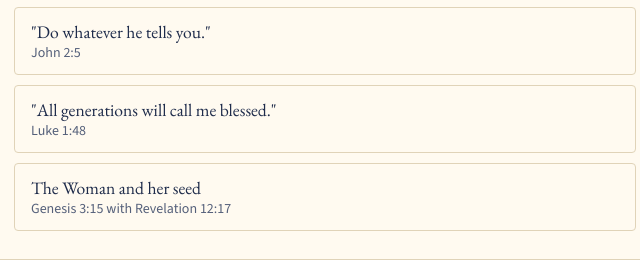
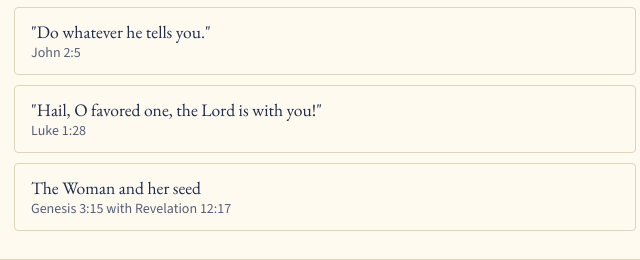
Before and after one commit to libertatempax/ismaryyourmother, a plain HTML site: page index.html in a window 1280 px wide. Shown: the part 3431-3691 px from the top of the page, 315-955 px from the left. Drawn offline with nearby package versions, Linux system fonts and the light colour scheme.

Commit message:
Third test option: Luke 1:28
Co-Authored-By: Claude Opus 5.5 <noreply@anthropic.com>
Claude-Session: https://claude.ai/code/session_01DqxJtWHEaHXYJyy4YtAwfB

```diff
--- a/index.html
+++ b/index.html
@@ -290,7 +290,7 @@ footer a { color: var(--ink); text-decoration: none; } footer a:hover { color: v
       <div class="opts" role="group" aria-label="Choose a passage">
         <button class="opt" type="button" data-k="a">"Behold, your mother!" <span>John 19:27</span></button>
         <button class="opt" type="button" data-k="b">"Do whatever he tells you." <span>John 2:5</span></button>
-        <button class="opt" type="button" data-k="c">"All generations will call me blessed." <span>Luke 1:48</span></button>
+        <button class="opt" type="button" data-k="c">"Hail, O favored one, the Lord is with you!" <span>Luke 1:28</span></button>
         <button class="opt" type="button" data-k="d">The Woman and her seed <span>Genesis 3:15 with Revelation 12:17</span></button>
       </div>
       <div class="verdict" id="verdict" hidden></div>
```
